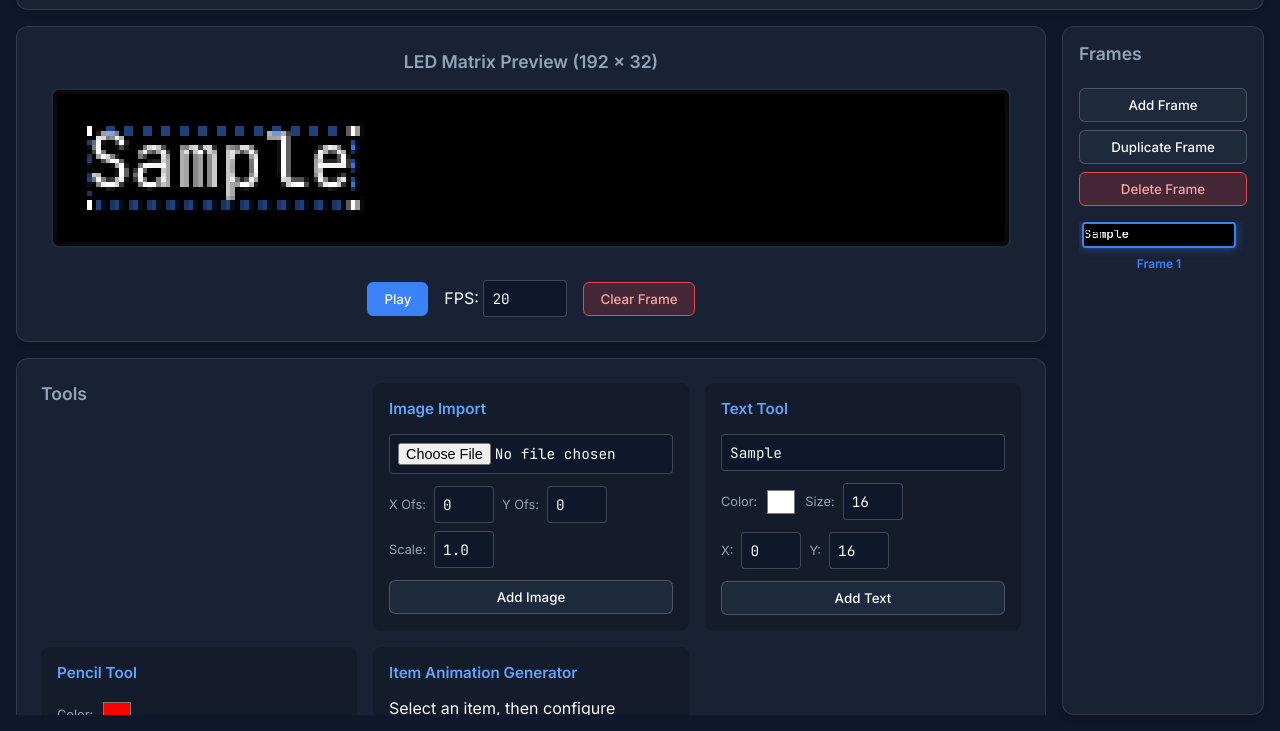
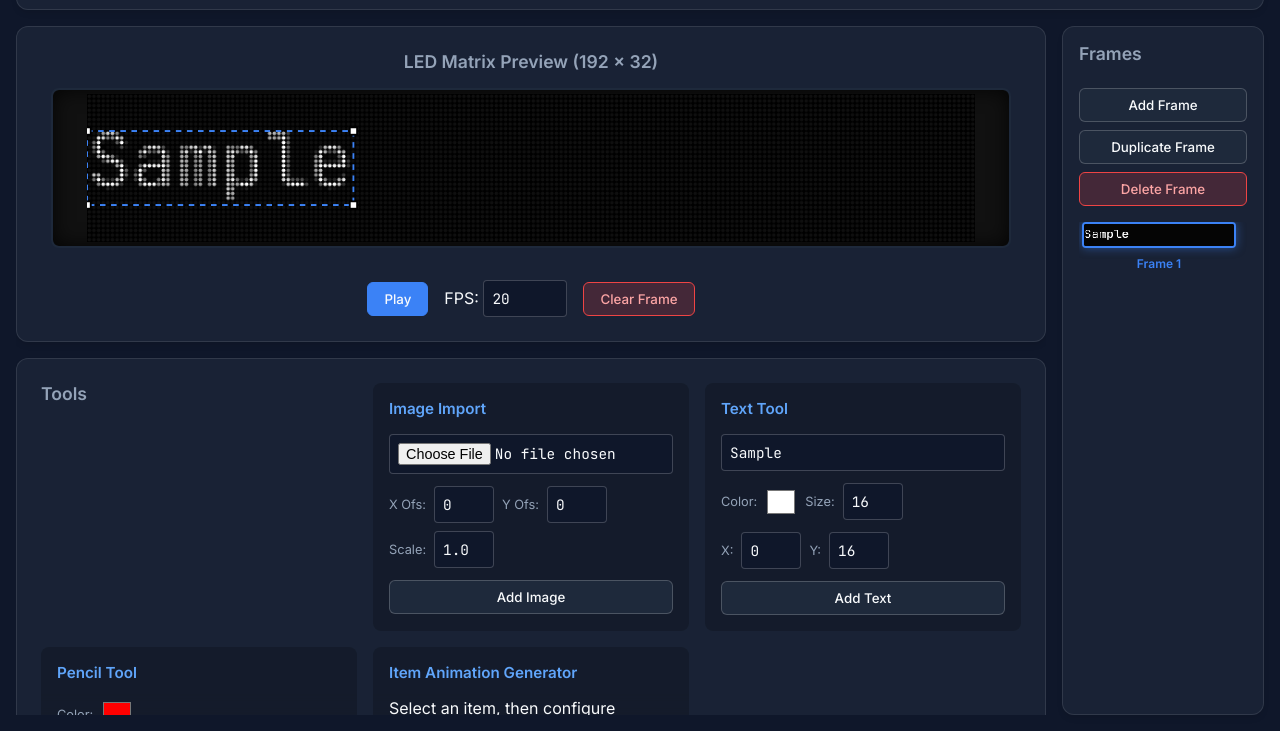
Before and after one commit to antoinnneee/glougloubus_scene_config, a website built with Vite: page index.html in a window 1280 px wide. Both pictures are taken after typing "Sample" into the empty fields and a click on the button "Add Text". Shown: the part 69-800 px from the top of the page. Built offline with nearby package versions, Linux system fonts and the light colour scheme.

Commit message:
V5 - LED Dot Matrix Simulation and Selection Fix

```diff
--- a/index.html
+++ b/index.html
@@ -19,9 +19,9 @@
           <section class="panel preview-panel">
             <h2>LED Matrix Preview (192 x 32)</h2>
           <div class="canvas-container">
-            <!-- The actual canvas is 192x32 logically -->
-            <canvas id="led-canvas" width="192" height="32"></canvas>
-            <div class="canvas-grid-overlay"></div>
+            <!-- Higher resolution matching 192x32 at scale of 5 for dot drawing -->
+            <canvas id="led-canvas" width="960" height="160"></canvas>
+            <!-- Overlay removed since drawing dots manually -->
           </div>
           <div class="preview-controls">
             <button id="btn-play-pause" class="btn primary">Play</button>
--- a/main.js
+++ b/main.js
@@ -166,8 +166,8 @@ function init() {
 function getCanvasCoords(event) {
   const rect = canvas.getBoundingClientRect();
   // Map CSS coordinates to logic (192x32) coordinates
-  const scaleX = canvas.width / rect.width;
-  const scaleY = canvas.height / rect.height;
+  const scaleX = WIDTH / rect.width;
+  const scaleY = HEIGHT / rect.height;
   return {
     x: (event.clientX - rect.left) * scaleX,
     y: (event.clientY - rect.top) * scaleY
@@ -465,8 +465,8 @@ function updateUI() {
 function drawFrameToContext(context, frameIndex, drawActiveSelectionBox = false) {
   const items = frames[frameIndex] || [];
 
-  // Clear context
-  context.fillStyle = 'black';
+  // Clear context with standard background
+  context.fillStyle = '#050505';
   context.fillRect(0, 0, WIDTH, HEIGHT);
 
   // Draw items
@@ -485,37 +485,93 @@ function drawFrameToContext(context, frameIndex, drawActiveSelectionBox = false)
       });
     }
 
-    // Draw Selection Box
+    // Legacy Selection Box (only used for thumbnails now)
     if (drawActiveSelectionBox && item.id === selectedItemId) {
       const bounds = getItemBounds(item);
-      context.strokeStyle = '#3b82f6'; // Accent color
+      context.strokeStyle = '#3b82f6';
       context.lineWidth = 1;
       context.setLineDash([2, 2]);
       context.strokeRect(bounds.x, bounds.y, bounds.width, bounds.height);
-      context.setLineDash([]); // Reset
-
-      // Draw 4 resize handles
-      if (item.type === 'text' || item.type === 'image') {
-        const hSize = 3;
-        context.fillStyle = '#ffffff';
-        context.strokeStyle = '#000000';
-        context.lineWidth = 1;
-        const drawHandle = (hx, hy) => {
-          context.fillRect(hx - hSize/2, hy - hSize/2, hSize, hSize);
-          context.strokeRect(hx - hSize/2, hy - hSize/2, hSize, hSize);
-        };
-        drawHandle(bounds.x, bounds.y); // top-left
-        drawHandle(bounds.x + bounds.width, bounds.y); // top-right
-        drawHandle(bounds.x, bounds.y + bounds.height); // bottom-left
-        drawHandle(bounds.x + bounds.width, bounds.y + bounds.height); // bottom-right
-      }
+      context.setLineDash([]);
     }
   });
 }
 
 function renderCanvas() {
   if (frames.length === 0) return;
-  drawFrameToContext(ctx, currentFrameIndex, !isPlaying);
+
+  // 1. Draw logical scene to offscreen backbuffer
+  drawFrameToContext(offCtx, currentFrameIndex, false);
+
+  // 2. Read logical pixels
+  const imgData = offCtx.getImageData(0, 0, WIDTH, HEIGHT).data;
+
+  // 3. Clear the high-res display canvas
+  ctx.fillStyle = '#000000'; // Pure black between LEDs
+  ctx.fillRect(0, 0, canvas.width, canvas.height);
+
+  // 4. Calculate scaling for dots
+  const scaleX = canvas.width / WIDTH;
+  const scaleY = canvas.height / HEIGHT;
+  const radius = Math.min(scaleX, scaleY) * 0.40; // 40% of cell size to leave a distinct gap
+
+  // 5. Draw LED dots
+  for (let y = 0; y < HEIGHT; y++) {
+    for (let x = 0; x < WIDTH; x++) {
+      const idx = (y * WIDTH + x) * 4;
+      let r = imgData[idx];
+      let g = imgData[idx+1];
+      let b = imgData[idx+2];
+
+      // Enhance contrast of "off" LEDs
+      if (r === 5 && g === 5 && b === 5) {
+        r = 15; g = 15; b = 15; // Unused, we check actual rgb from #050505 background
+      }
+
+      const cx = x * scaleX + scaleX / 2;
+      const cy = y * scaleY + scaleY / 2;
+
+      ctx.beginPath();
+      ctx.arc(cx, cy, radius, 0, Math.PI * 2);
+      ctx.fillStyle = `rgb(${r},${g},${b})`;
+      ctx.fill();
+    }
+  }
+
+  // 6. Draw vector Selection UI on top of the LED grid
+  if (!isPlaying && selectedItemId) {
+    const item = frames[currentFrameIndex].find(i => i.id === selectedItemId);
+    if (item) {
+      const bounds = getItemBounds(item); // logical bounds
+
+      const sx = bounds.x * scaleX;
+      const sy = bounds.y * scaleY;
+      const sw = bounds.width * scaleX;
+      const sh = bounds.height * scaleY;
+
+      ctx.strokeStyle = '#3b82f6';
+      ctx.lineWidth = 2;
+      ctx.setLineDash([6, 6]);
+      ctx.strokeRect(sx, sy, sw, sh);
+      ctx.setLineDash([]); // Reset
+
+      // Draw 4 resize handles
+      if (item.type === 'text' || item.type === 'image') {
+        const hSize = 8;
+        ctx.fillStyle = '#ffffff';
+        ctx.strokeStyle = '#000000';
+        ctx.lineWidth = 2;
+        const drawHandle = (hx, hy) => {
+          ctx.fillRect(hx - hSize/2, hy - hSize/2, hSize, hSize);
+          ctx.strokeRect(hx - hSize/2, hy - hSize/2, hSize, hSize);
+        };
+        drawHandle(sx, sy); // top-left
+        drawHandle(sx + sw, sy); // top-right
+        drawHandle(sx, sy + sh); // bottom-left
+        drawHandle(sx + sw, sy + sh); // bottom-right
+      }
+    }
+  }
 }
 
 function updateTimelineThumb(index) {
--- a/style.css
+++ b/style.css
@@ -124,9 +124,7 @@ h2 {
   width: 100%;
   height: 100%;
   object-fit: contain;
-  /* CRITICAL for sharp pixels */
-  image-rendering: pixelated;
-  background-color: black;
+  background-color: transparent; /* drawn in JS */
 }
 
 .preview-controls {
```
